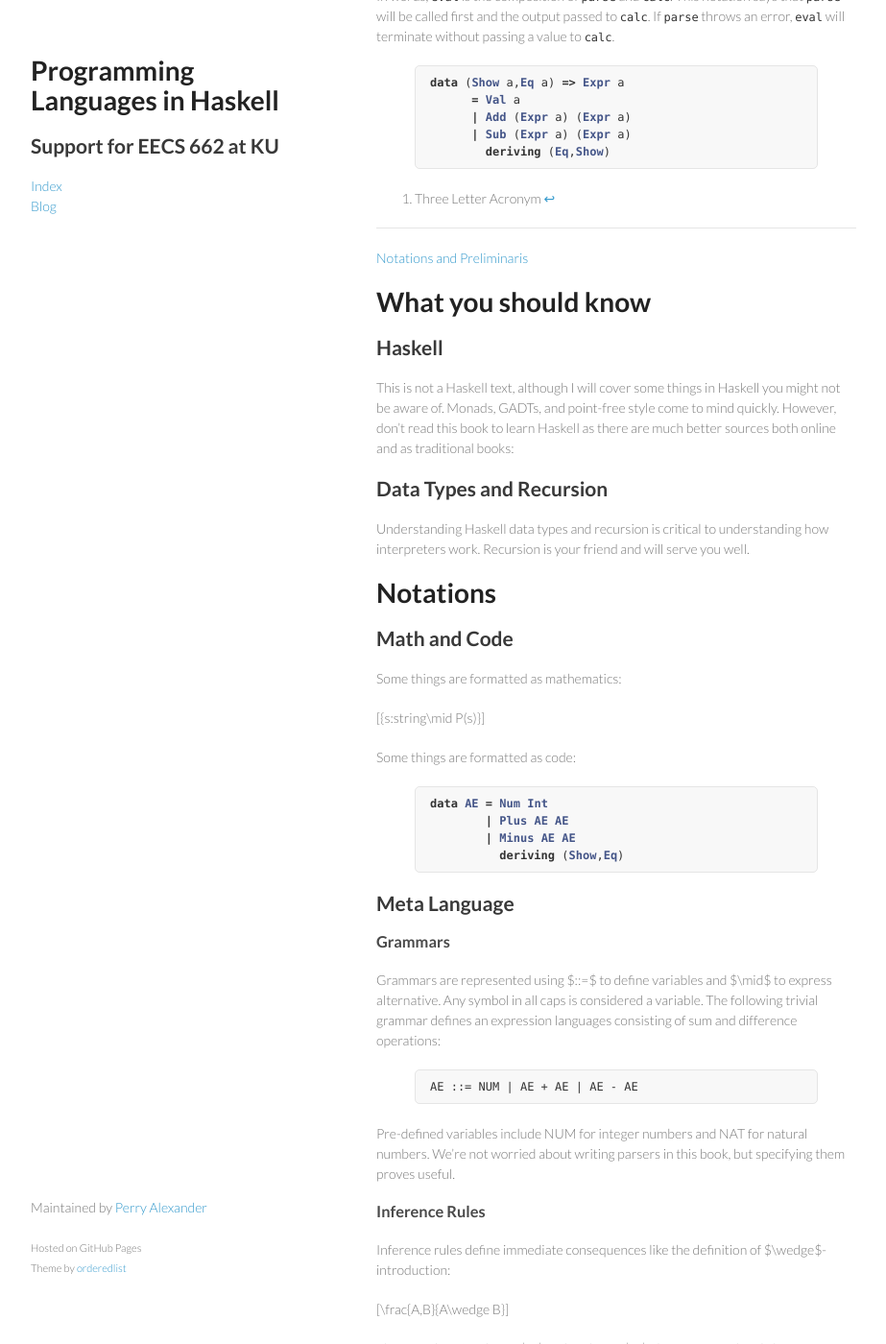
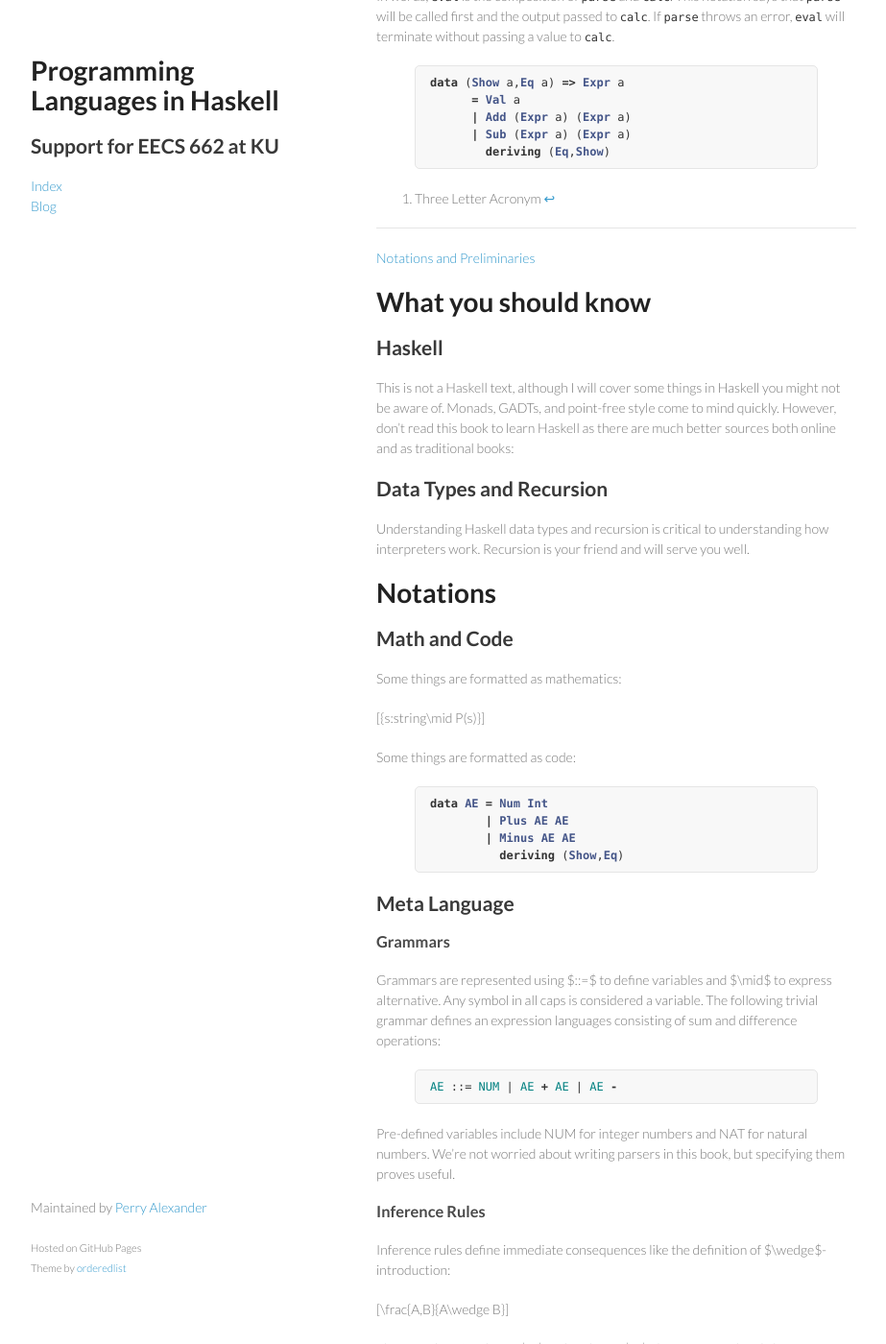
Before and after one commit to ku-sldg/plih, a Jekyll site: the page built from blog.md, in a window 1280 px wide and 1400 px high, scrolled down 7563 px. Shown: the whole window at 96% size, without its empty margins (178-1101 px from the left). Built offline with Jekyll 4.4.1, drawn with Linux system fonts in a browser that asks for light colours.

Commit message:
posting preliminaries chapter

```diff
--- a/_posts/2016-06-13-Notations-and-Preliminaries.md
+++ b/_posts/2016-06-13-Notations-and-Preliminaries.md
@@ -1,6 +1,6 @@
 ---
 layout: frontpage
-title: Notations and Preliminaris
+title: Notations and Preliminaries
 use_math: true
 category: chapter
 ---
@@ -37,7 +37,7 @@ data AE = Num Int
 
 Grammars are represented using $::=$ to define variables and $\mid$ to express alternative.  Any symbol in all caps is considered a variable.  The following trivial grammar defines an expression languages consisting of sum and difference operations:
 
-{% highlight text %}
+{% highlight coq %}
 AE ::= NUM | AE + AE | AE - AE
 {% endhighlight %}
 
```
